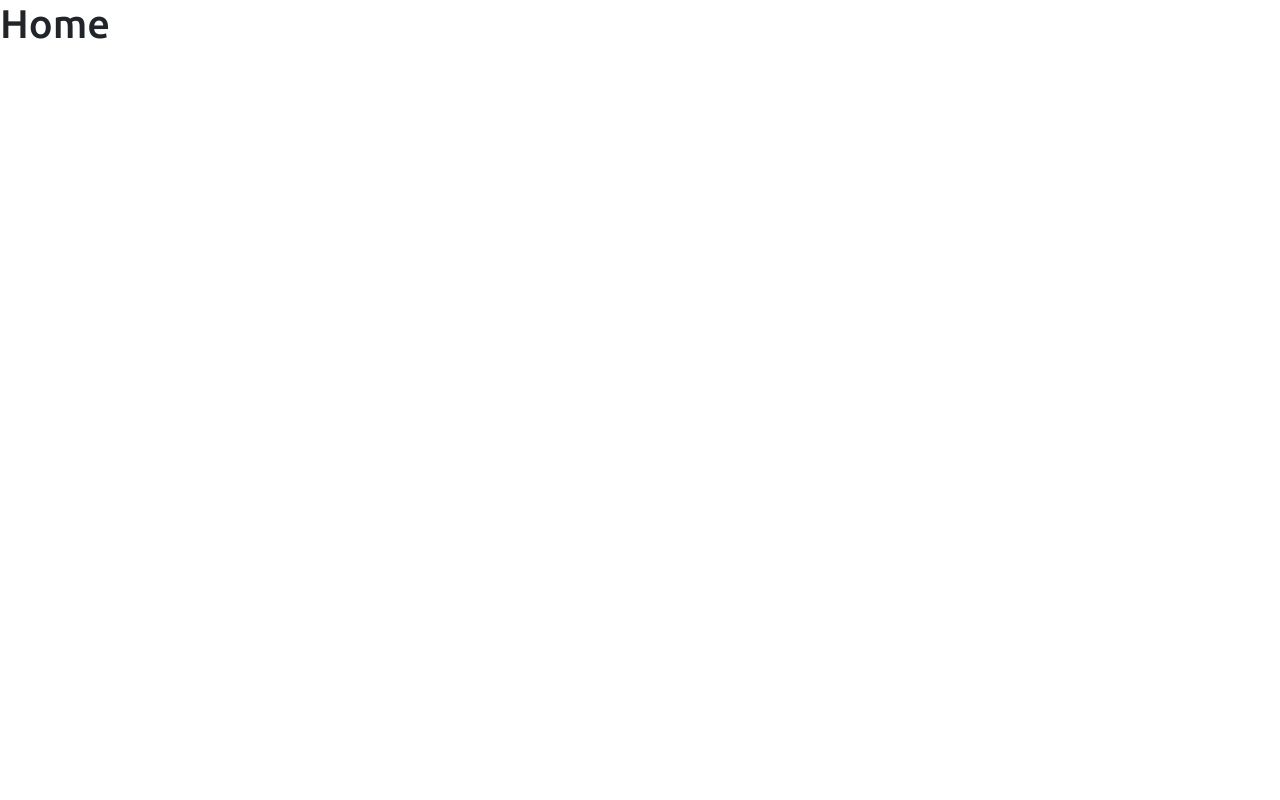
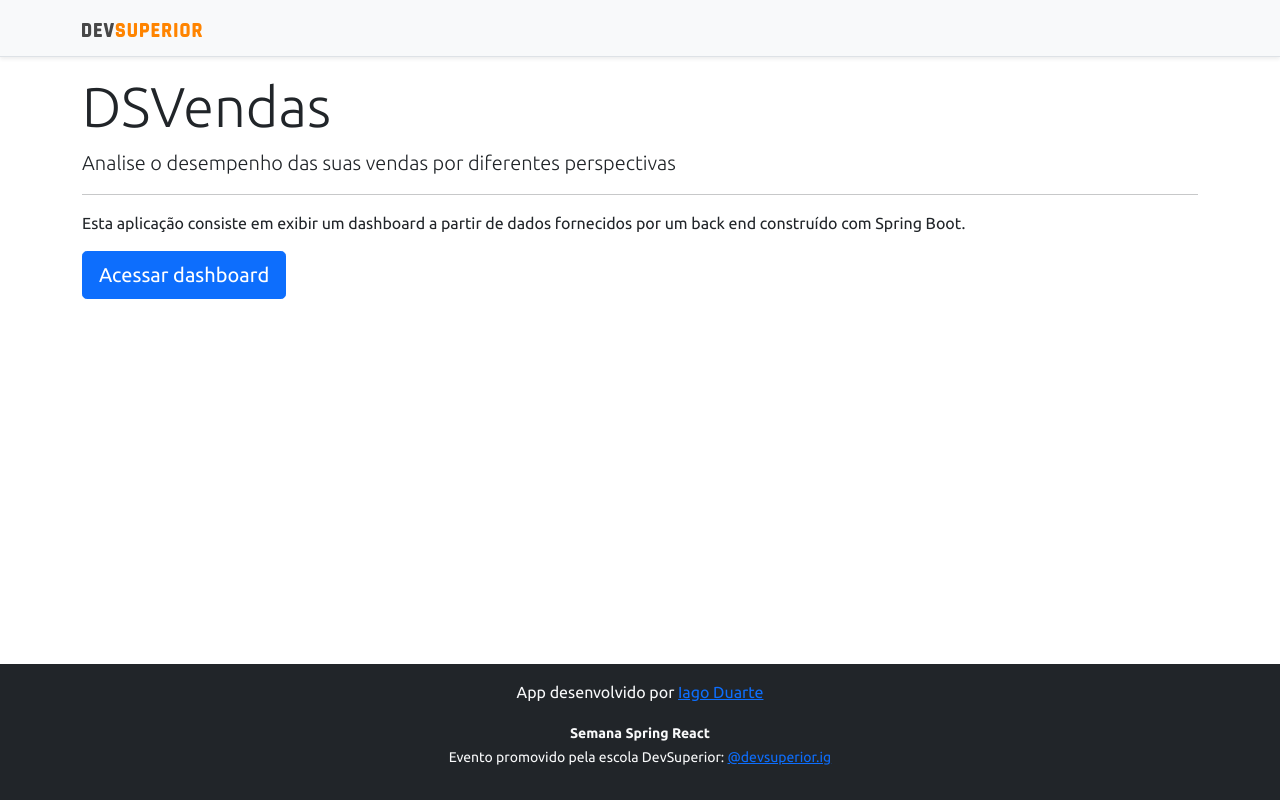
Before and after one commit to iagodsv/projeto-sds3, a React (Create React App) app in the folder frontend/: page / in a window 1280 px wide. Built offline with nearby package versions, Linux system fonts and the light colour scheme.

Commit message:
Home, navigation

```diff
--- a/frontend/src/components/Navbar/index.tsx
+++ b/frontend/src/components/Navbar/index.tsx
@@ -1,4 +1,5 @@
 import ImgDsDark from 'assets/img/ds-dark.svg'
+import { Link } from 'react-router-dom';
 
 const NavBar = () => {
     return (
@@ -6,7 +7,9 @@
         <div className="d-flex flex-column flex-md-row align-items-center p-3 px-md-4 mb-3 bg-light border-bottom shadow-sm">
             <div className="container">
                 <nav className="my-2 my-md-0 mr-md-3">
+                    <Link to="/">
                     <img src={ImgDsDark} alt="DevSuperior" width="120" />
+                    </Link>
                 </nav>
             </div>
         </div>
--- a/frontend/src/pages/Home/index.tsx
+++ b/frontend/src/pages/Home/index.tsx
@@ -1,9 +1,25 @@
+import Footer from "components/Footer";
+import NavBar from "components/Navbar";
+import { Link } from "react-router-dom";
 
 const Home = () => {
     return (
+        <>
+        <NavBar />
+            <div className="container">
+                <div className="jumbotron">
+                    <h1 className="display-4">DSVendas</h1>
+                    <p className="lead">Analise o desempenho das suas vendas por diferentes perspectivas</p>
+                    <hr />
+                    <p>Esta aplicação consiste em exibir um dashboard a partir de dados fornecidos por um back end construído com Spring Boot.</p>
+                    <Link className="btn btn-primary btn-lg" to="/dashboard">
+                        Acessar dashboard
+                    </Link>
+                </div>
+            </div>
 
-       <h1>Home</h1>
-
+        <Footer />
+        </>
     );
 }
 
```
